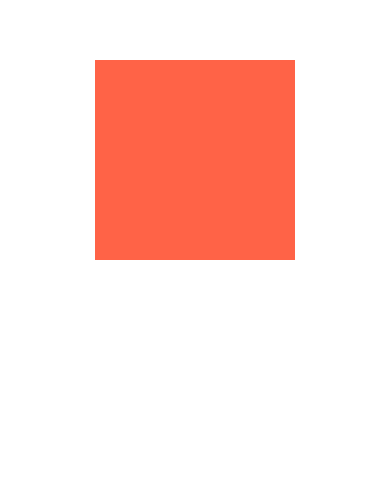
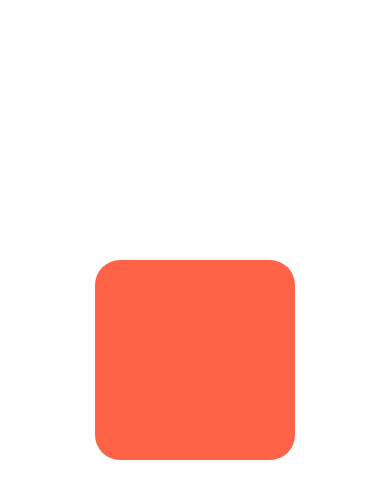
Before and after one commit to Strongorange/langdrop, a React Native app: screen / in a window 390 px wide. Shown: the part 262-760 px from the top of the page. Built offline with nearby package versions, Linux system fonts and the light colour scheme.

Commit message:
4.6 interpolation

```diff
--- a/App.js
+++ b/App.js
@@ -1,5 +1,5 @@
 import React, { useEffect, useRef, useState } from "react";
-import { Animated, TouchableOpacity, Easing } from "react-native";
+import { Animated, TouchableOpacity, Easing, Pressable } from "react-native";
 import styled from "styled-components/native";
 
 const Container = styled.View`
@@ -18,23 +18,37 @@ const AnimatedBox = Animated.createAnimatedComponent(Box);
 
 export default function App() {
   const [up, setUp] = useState(false);
-  const Y = useRef(new Animated.Value(0)).current;
+  const Y_POSITION = useRef(new Animated.Value(200)).current;
+  const opacityValue = Y_POSITION.interpolate({
+    inputRange: [-200, -100, 100, 200],
+    outputRange: [1, 0.2, 0.2, 1],
+  });
+  const borderRadius = Y_POSITION.interpolate({
+    inputRange: [-300, 300],
+    outputRange: [150, 0],
+  });
 
   const toggleUp = () => setUp((prev) => !prev);
 
   const moveUp = () => {
-    Animated.timing(Y, {
+    Animated.timing(Y_POSITION, {
       toValue: up ? 200 : -200,
+      duration: 2500,
       useNativeDriver: true,
-      easing: Easing.ease,
     }).start(toggleUp);
   };
 
   return (
     <Container>
-      <TouchableOpacity onPress={moveUp}>
-        <AnimatedBox style={{ transform: [{ translateY: Y }] }} />
-      </TouchableOpacity>
+      <Pressable onPress={moveUp}>
+        <AnimatedBox
+          style={{
+            opacity: opacityValue,
+            borderRadius,
+            transform: [{ translateY: Y_POSITION }],
+          }}
+        />
+      </Pressable>
     </Container>
   );
 }
```
Also changed, not shown: 1 other file (tests, documents, lock files or other folders).
